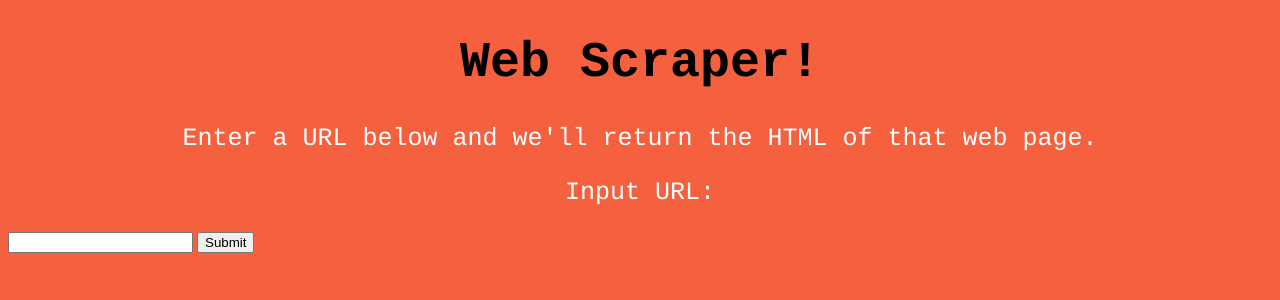
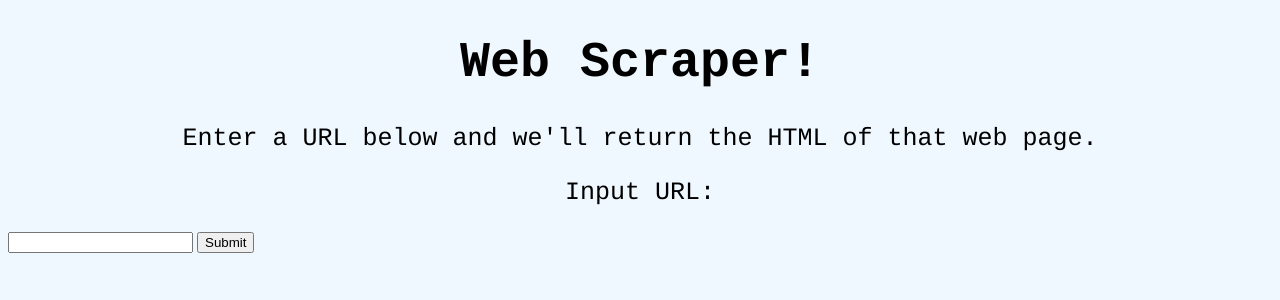
Before and after one commit to naomipohl/web_scraper, a Flask app: page / in a window 1280 px wide. Shown: the top 300 px of the page. Run offline with Flask 2, Linux system fonts and the light colour scheme.

Commit message:
fixed CSS

```diff
--- a/static/css/style.css
+++ b/static/css/style.css
@@ -1,5 +1,5 @@
 body {
-	background-color: #F5603F;
+	background-color: aliceblue;
 }
 
 h1 {
@@ -13,7 +13,7 @@ p {
 	text-align:center;
 	font-size:25px;
 	font-family: "Courier";
-	color:white;
+	color:black;
 }
 
 .button {
```
